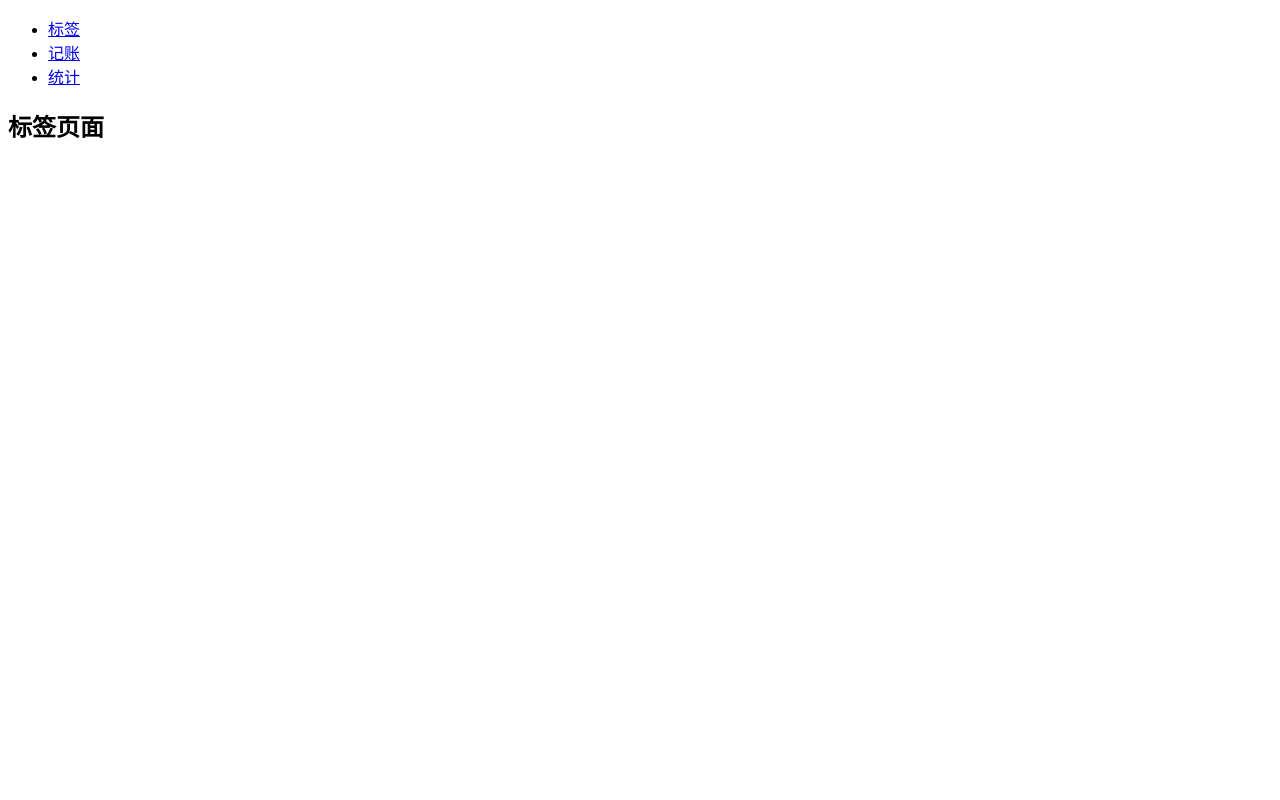
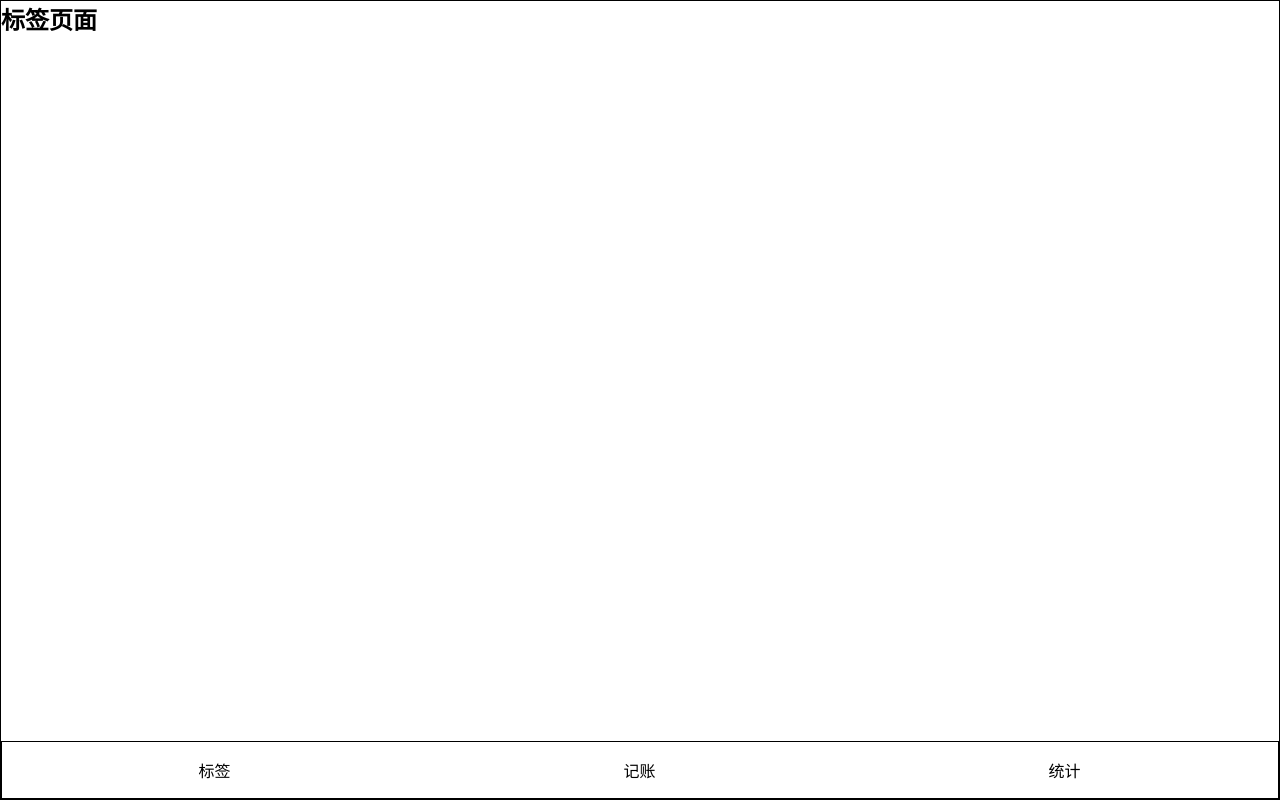
Before and after one commit to sun1948/My-Tally, a React (Create React App) app: page /#/tag in a window 1280 px wide. Before the commit this address led to /tag. Built offline with nearby package versions, Linux system fonts and the light colour scheme.

Commit message:
导航栏布局搞定

```diff
--- a/package.json
+++ b/package.json
@@ -12,6 +12,7 @@
     "@types/react-dom": "^16.9.0",
     "react": "^16.13.1",
     "react-dom": "^16.13.1",
+    "react-router-dom": "^5.2.0",
     "react-scripts": "3.4.1",
     "styled-components": "^5.1.1",
     "typescript": "~3.7.2"
@@ -38,6 +39,8 @@
     ]
   },
   "devDependencies": {
-    "@types/styled-components": "^5.1.0"
+    "@types/react-router-dom": "^5.1.5",
+    "@types/styled-components": "^5.1.0",
+    "node-sass": "npm:dart-sass@1.25.0"
   }
 }
--- a/src/App.tsx
+++ b/src/App.tsx
@@ -1,17 +1,56 @@
 import React from 'react';
 import {
-  BrowserRouter as Router,
+  HashRouter as Router,
   Switch,
   Route,
   Link,
   Redirect
 } from 'react-router-dom';
+import styled from 'styled-components';
 
+const Wrapper = styled.div`
+  border: 1px solid black;
+  display: flex;
+  flex-direction: column;
+  height:100vh;
+`;
+
+const Content = styled.div`
+  flex-grow:1;
+`
+const Nav = styled.div`
+  border:1px solid black;
+  > ul{
+    display: flex;
+    > li{
+      width: 333333%;
+      text-align: center;
+      padding: 16px;
+    }
+  }
+`
 function App() {
   return (
     <Router>
-      <div>
-        <nav>
+      <Wrapper>
+        <Content>
+          <Switch>
+            <Route path="/tag">
+              <Tag/>
+            </Route>
+            <Route path="/money">
+              <Money/>
+            </Route>
+            <Route path="/statistics">
+              <Statistics/>
+            </Route>
+            <Redirect exact from="/" to="/tag"/>
+            <Route path="*">
+              <NoMatch/>
+            </Route>
+          </Switch>
+        </Content>
+        <Nav>
           <ul>
             <li>
               <Link to="/tag">标签</Link>
@@ -23,24 +62,8 @@ function App() {
               <Link to="/statistics">统计</Link>
             </li>
           </ul>
-        </nav>
-
-        <Switch>
-          <Route path="/tag">
-            <Tag/>
-          </Route>
-          <Route path="/money">
-            <Money/>
-          </Route>
-          <Route path="/statistics">
-            <Statistics/>
-          </Route>
-          <Redirect exact from="/" to="/tag"/>
-          <Route path="*">
-            <NoMatch/>
-          </Route>
-        </Switch>
-      </div>
+        </Nav>
+      </Wrapper>
     </Router>
   );
 }
--- /dev/null
+++ b/src/index.scss
@@ -0,0 +1,12 @@
+@import-nomalize;
+*{margin:0;padding:0;}
+*{box-sizing:border-box;}
+*::before{box-sizing:border-box;}
+*::after{box-sizing:border-box;}
+ul,ol{
+  list-style: none;
+}
+a{
+  text-decoration: none;
+  color: inherit;
+}
--- a/src/index.tsx
+++ b/src/index.tsx
@@ -2,6 +2,7 @@ import React from 'react';
 import ReactDOM from 'react-dom';
 import App from './App';
 import * as serviceWorker from './serviceWorker';
+import 'index.scss'
 
 ReactDOM.render(
   <React.StrictMode>
```
Also changed, not shown: 1 other file (tests, documents, lock files or other folders).
